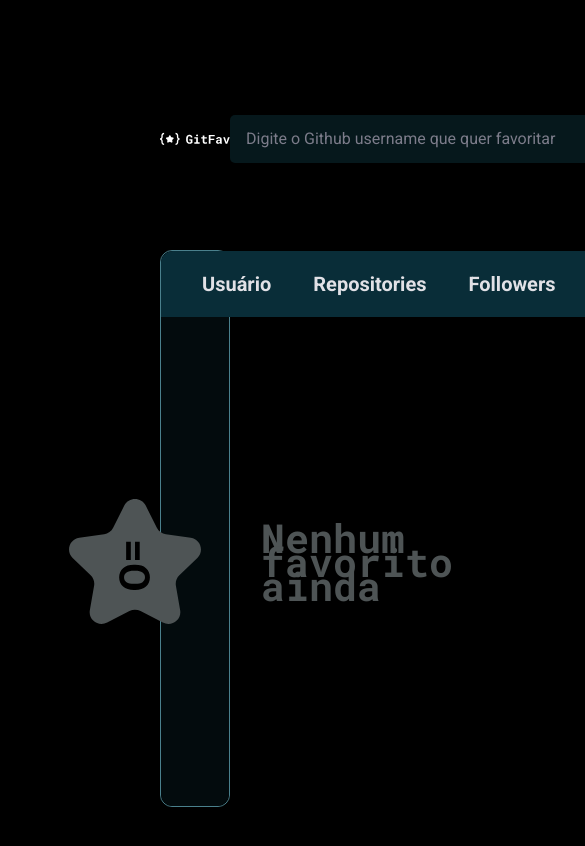
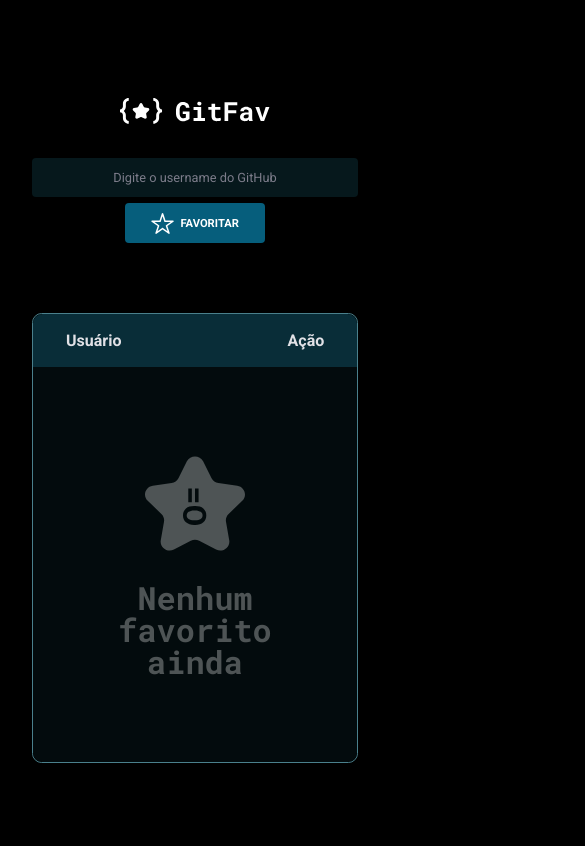
Before and after one commit to kauankarvalho/GitFav, a website with bundled scripts: page index.html in a window 390 px wide. Shown: the top 846 px of the page, 585 px wide, since content can reach past the window. Built offline with nearby package versions, Linux system fonts and the light colour scheme.

Commit message:
feat: add responsiveness to the project

```diff
--- a/index.html
+++ b/index.html
@@ -1,5 +1,5 @@
 <!doctype html>
-<html lang="pt-br" class="font-roboto text-[62.5%]">
+<html lang="pt-br" class="font-roboto text-[62.5%] max-[500px]:text-[50%]">
   <head>
     <meta charset="UTF-8" />
     <meta name="viewport" content="width=device-width, initial-scale=1.0" />
@@ -23,22 +23,28 @@
     <title>GitFav</title>
   </head>
 
-  <body class="flex h-full flex-col items-center gap-[8.7rem] bg-black px-[16rem] py-[11.5rem]">
-    <header class="flex h-[4.8rem] w-full justify-between">
-      <img src="./src/assets/icons/logo.svg" alt="Logomarca do GitFav." />
+  <body
+    class="flex h-full flex-col items-center gap-[8.7rem] bg-black px-[16rem] py-[11.5rem] max-[1180px]:px-[8rem] max-[900px]:px-[4rem]"
+  >
+    <header class="flex w-full justify-between max-[820px]:flex-col max-[820px]:items-center max-[820px]:gap-[3.5rem]">
+      <img
+        class="mr-[15rem] h-[4.8rem] w-[18.7rem] max-[820px]:m-0"
+        src="./src/assets/icons/logo.svg"
+        alt="Logomarca do GitFav."
+      />
 
-      <div class="flex gap-[0.8rem]">
+      <div class="flex w-full max-w-[63.6rem] items-center gap-[0.8rem] max-[400px]:flex-col">
         <label for="search" class="sr-only">Digite o Github username que quer favoritar</label>
         <input
-          class="w-[46rem] rounded-[0.5rem] bg-[#06181C] p-[1.6rem] text-[1.6rem] font-normal text-[#E1E1E6] outline-none placeholder:text-[1.6rem] placeholder:text-[#7C7C8A] focus:border-[0.2rem] focus:border-[#4A808C]"
+          class="h-[4.8rem] w-full rounded-[0.5rem] bg-[#06181C] p-[1.6rem] text-[1.6rem] font-normal text-[#E1E1E6] outline-none placeholder:text-[1.6rem] placeholder:text-[#7C7C8A] focus:border-[0.2rem] focus:border-[#4A808C] max-[400px]:text-center"
           id="search"
           type="search"
-          placeholder="Digite o Github username que quer favoritar"
+          placeholder="Digite o username do GitHub"
         />
 
         <button
           id="add-favorite-button"
-          class="group flex items-center justify-center gap-[0.8rem] rounded-[0.5rem] bg-[#065E7C] px-[3.2rem] py-[1.2rem] text-[1.4rem]/[2.4rem] font-bold uppercase text-white transition-all duration-[0.2s] enabled:hover:bg-white enabled:hover:text-[#065E7C]"
+          class="group flex items-center justify-center gap-[0.8rem] rounded-[0.5rem] bg-[#065E7C] px-[3.2rem] py-[1.2rem] text-[1.4rem]/[2.4rem] font-bold uppercase text-white transition-all duration-[0.2s] enabled:hover:bg-white enabled:hover:text-[#065E7C] max-[400px]:max-w-min"
         >
           <svg width="23" height="21" viewBox="0 0 23 21" fill="none" xmlns="http://www.w3.org/2000/svg">
             <path
@@ -60,22 +66,27 @@
         <table class="w-full text-[2rem]/[3.2rem] font-bold text-[#E1E1E6]">
           <thead>
             <tr class="flex gap-[4rem] rounded-t-[1.2rem] bg-[#092D38] px-[4rem] py-[1.6rem] text-left">
-              <th class="basis-3/4">Usuário</th>
-              <th class="basis-1/4">Repositories</th>
-              <th class="basis-1/4">Followers</th>
-              <th class="basis-1/6">Ação</th>
+              <th class="basis-3/5 max-[700px]:basis-full">Usuário</th>
+              <th class="basis-1/4 max-[700px]:hidden">Repositórios</th>
+              <th class="basis-1/4 max-[950px]:hidden">Seguidores</th>
+              <th class="basis-1/6 max-[950px]:basis-[11%] max-[700px]:min-w-[4.8rem] max-[700px]:basis-0">Ação</th>
             </tr>
           </thead>
 
-          <tbody class="scrollbar block max-h-[48.9rem] overflow-y-auto rounded-b-[1.2rem]"></tbody>
+          <tbody class="scrollbar block max-h-[49.3rem] overflow-y-auto rounded-b-[1.2rem]"></tbody>
         </table>
 
         <div
           id="page-no-favorites"
-          class="flex h-[48.9rem] items-center justify-center rounded-b-[1.2rem] bg-[#030B0D]"
+          class="flex h-[49.3rem] items-center justify-center gap-[6rem] rounded-b-[1.2rem] bg-[#030B0D] px-[5rem] max-[720px]:flex-col max-[720px]:gap-[3.2rem]"
         >
-          <span class="flex items-center gap-[6rem] font-robotoMono text-[4rem]/[2.4rem] font-bold text-[#4E5455]">
-            <img src="./src/assets/icons/big-star.svg" alt="Desenho de uma grande estrela com o rosto assustado." />
+          <img
+            class="h-[13.2rem] w-[12.5rem]"
+            src="./src/assets/icons/big-star.svg"
+            alt="Desenho de uma grande estrela com o rosto assustado."
+          />
+
+          <span class="text-center font-robotoMono text-[4rem]/[4rem] font-bold text-[#4E5455]">
             Nenhum favorito ainda
           </span>
         </div>
--- a/src/js/modules/favorites-view.js
+++ b/src/js/modules/favorites-view.js
@@ -41,7 +41,9 @@ export class FavoritesView extends Favorites {
       }
 
       tr.innerHTML = `
-        <th class="flex basis-3/4 items-center gap-[1.8rem]">
+        <th
+          class="flex basis-3/5 items-center gap-[1.8rem] max-[700px]:basis-full"
+        >
           <img
             class="h-[5.6rem] w-[5.6rem] rounded-full"
             src="${user.avatar_url}"
@@ -59,16 +61,23 @@ export class FavoritesView extends Favorites {
           </div>
       </th>
 
-        <th class="basis-1/4">${user.public_repos}</th>
-        <th class="basis-1/4">${user.followers}</th>
+      <th class="basis-1/4 max-[700px]:hidden">${user.public_repos}</th>
+      <th class="basis-1/4 max-[950px]:hidden">${user.followers}</th>
 
       <th
-          class="basis-1/6 text-[#F75A68]"
+        class="basis-1/6 text-[#F75A68] max-[950px]:basis-[11%] max-[700px]:min-w-[4.8rem] max-[700px]:basis-0"
       >
         <button
-            class="transition-all duration-[0.2s] hover:opacity-50" id="remove-favorite-button"
+          id="remove-favorite-button"
+          class="flex items-center transition-all duration-[0.2s] hover:opacity-50"
         >
-            Remover
+          <span class="max-[985px]:hidden">Remover</span>
+
+          <img
+            class="hidden h-[2.5rem] w-[2.5rem] max-[985px]:block"
+            src="./src/assets/icons/trash.svg"
+            alt="Ícone de uma lixeira."
+          />
         </button>
       </th>
       `
--- a/tailwind.config.js
+++ b/tailwind.config.js
@@ -2,6 +2,8 @@
 module.exports = {
   content: ["./index.html"],
   safelist: [
+    "h-[2.5rem]",
+    "w-[2.5rem]",
     "h-[5.6rem]",
     "w-[5.6rem]",
     "max-w-min",
@@ -9,12 +11,14 @@ module.exports = {
     "border-b-[0.1rem]",
     "rounded-full",
     "text-[#F75A68]",
+    "hidden",
     "hover:opacity-50",
     "odd:bg-[rgba(6,_22,_27,_0.5)]",
     "even:bg-[#06181C]",
     "even:bg-[#06181C]",
     "last:border-none",
-    "hidden",
+    "max-[985px]:hidden",
+    "max-[985px]:block",
   ],
 
   theme: {
```
Also changed, not shown: dist/style.css, src/assets/icons/trash.svg (added). Lines whose indentation alone changed are shown as unchanged.
